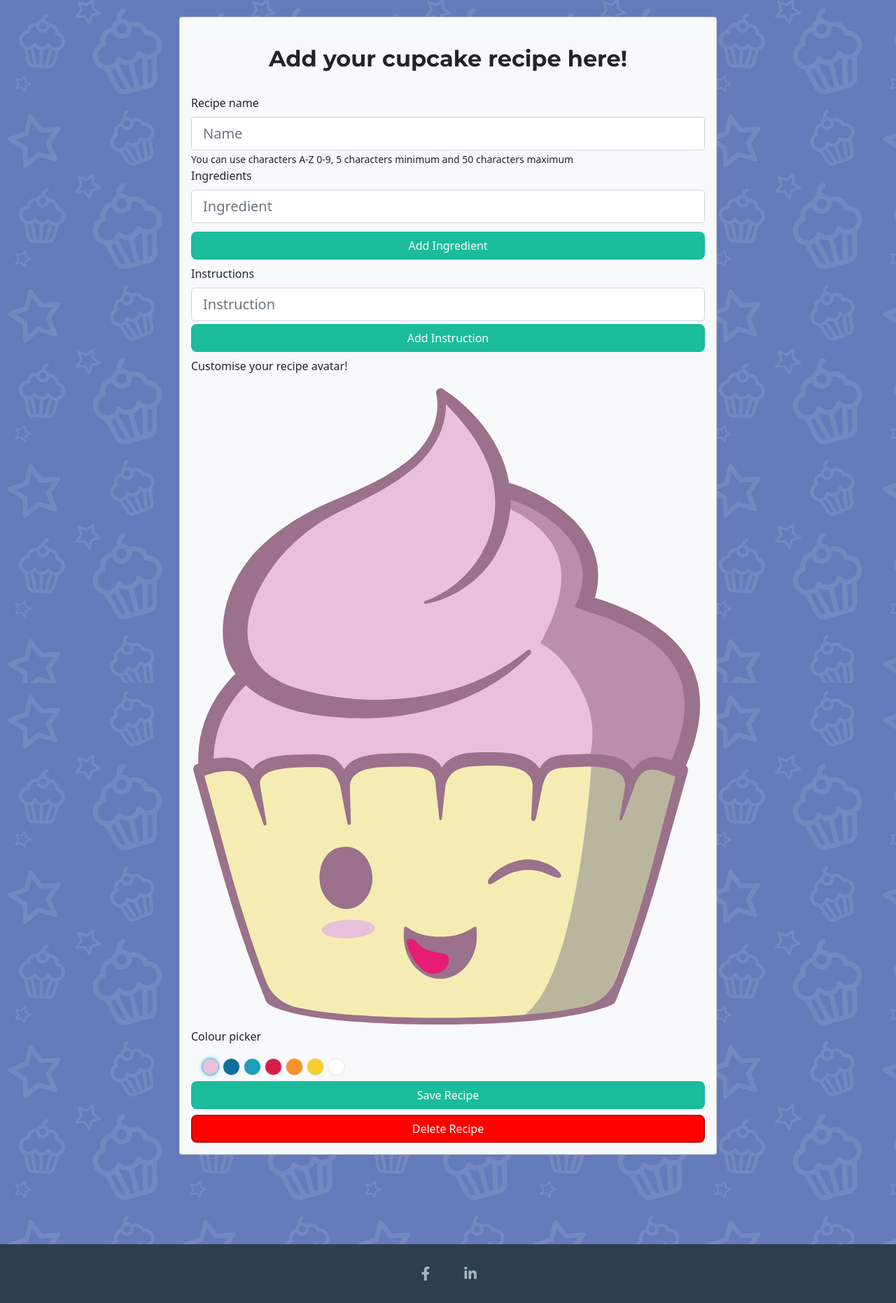
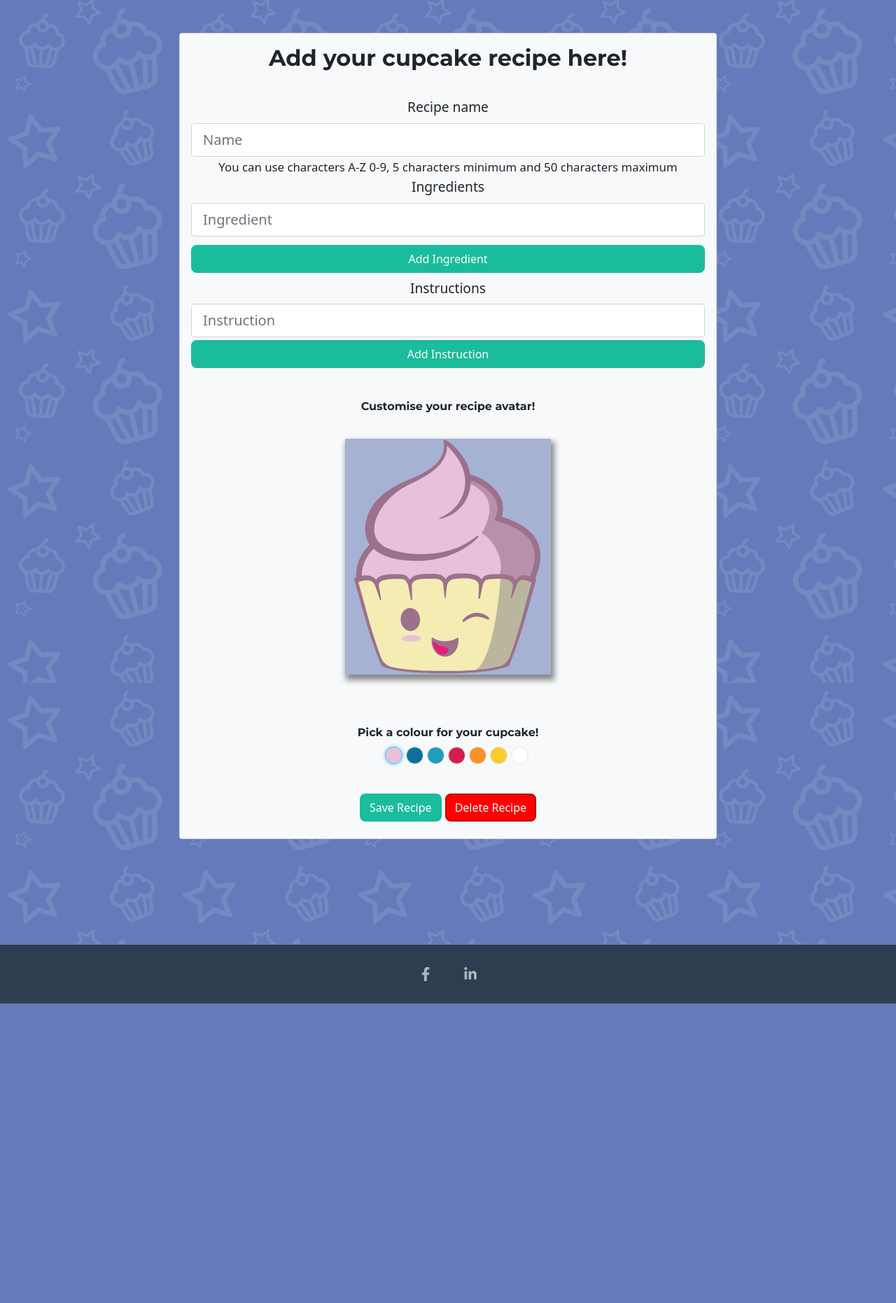
Before and after one commit to DoriCzele/CupcakeClub, a Flask app: page /create-recipe in a window 1280 px wide. Shown: the part 104-1966 px from the top of the page at 70% size. After the commit the page ends 1538 px from the top, so only its background shows below. Run offline with Flask 2, Linux system fonts and the light colour scheme; the visitor is signed in with stand-in values (Sample User, id 1); some libraries are stand-ins or nearby versions.

Commit message:
Update styling of recipe form

```diff
--- a/static/css/styles.css
+++ b/static/css/styles.css
@@ -125,14 +125,14 @@ h2{
 
 .btn-edit {
     color: var(--bs-white);
-	background-color: #ffa500;
-	border-color: #e99b0a;
+	background-color: #e2800f;
+	border-color: #c7700c;
 }
 
 .btn-edit:hover {
     color: var(--bs-white);
-	background-color: #a16a02;
-	border-color: #805402;
+	background-color: #c06c0c;
+	border-color: #b46305;
 }
 
 /* hide prompts by default */
@@ -161,3 +161,28 @@ h2{
 .btn-facebook:focus {
 	color: #fff;
 }
+
+.cupcake-avatar-container{
+    margin-top: 5%;
+    text-align: center;
+}
+
+.cupcake-avatar{
+    margin-top: 5%;
+    margin-bottom: 10%;
+    box-shadow: 3px 6px 8px 2px #888888;
+    background-color: #a6b2d4;
+}
+
+@media (min-width: 768px){
+.cupcake-avatar{
+    max-width: 40%;
+}}
+
+.recipe-form-label{
+    margin-top: 3%;
+    margin-bottom: 3%;
+    text-align: center;
+    font-size: 1.2rem;
+    font-weight: 500;
+}
--- a/templates/components/recipe-form.html
+++ b/templates/components/recipe-form.html
@@ -1,9 +1,8 @@
 <section class="recipe-form">
   <form method="POST">
-    <div class="container card p-3 bg-light">
-      <br>
+    <div class="container card p-3 bg-light recipe-form-label">
       {% if recipe_name %}
-      <h2>{{ recipe_name }}</h2><br>
+      <h2>{{ recipe_name }}</h2>
       <div class="form-group">
         <label for="recipeName" class="form-label">Recipe name</label>
         <input name="name" type="name" class="form-control form-control-lg" id="recipeName"
@@ -59,11 +58,14 @@
           </div>
           <button id="add-instruction" type="button" class="btn btn-primary mt-1 mb-2">Add Instruction</button>
 
-          <p>Customise your recipe avatar!</p>
+        <!--Cupcake avatar -->
+  <div class="cupcake-avatar-container">
+          <h6>Customise your recipe avatar!</h6>
+          <div class="cupcake-avatar container-fluid">
           {% include "components/cupcake-logo.svg" %}
-
+        </div>
           <!-- The original colour picker is made by Sjoerd de Boer and available at https://codepen.io/sjoerddeboer/pen/xxZqBQW -->
-          <label for="colourPicker" class="form-label">Colour picker</label>
+          <h6 for="colourPicker" class="form-label">Pick a colour for your cupcake!</h6>
           <div id="color-picker" class="color-picker" data-existing-color={{ recipe_color|tojson|safe }}>
             <label class="color-picker-option">
               <input class="color-radio" type="radio" name="radio" value="#e8c0d9">
@@ -94,8 +96,12 @@
               <span class="checkmark"></span>
             </label>
           </div>
+        <br>
+
           <button type="submit" class="btn btn-primary mb-2">Save Recipe</button>
-          <button class="btn btn-delete">Delete Recipe</button>
+          <button class="btn btn-delete mb-2">Delete Recipe</button>
+
       </div>
+
   </form>
 </section>
```
